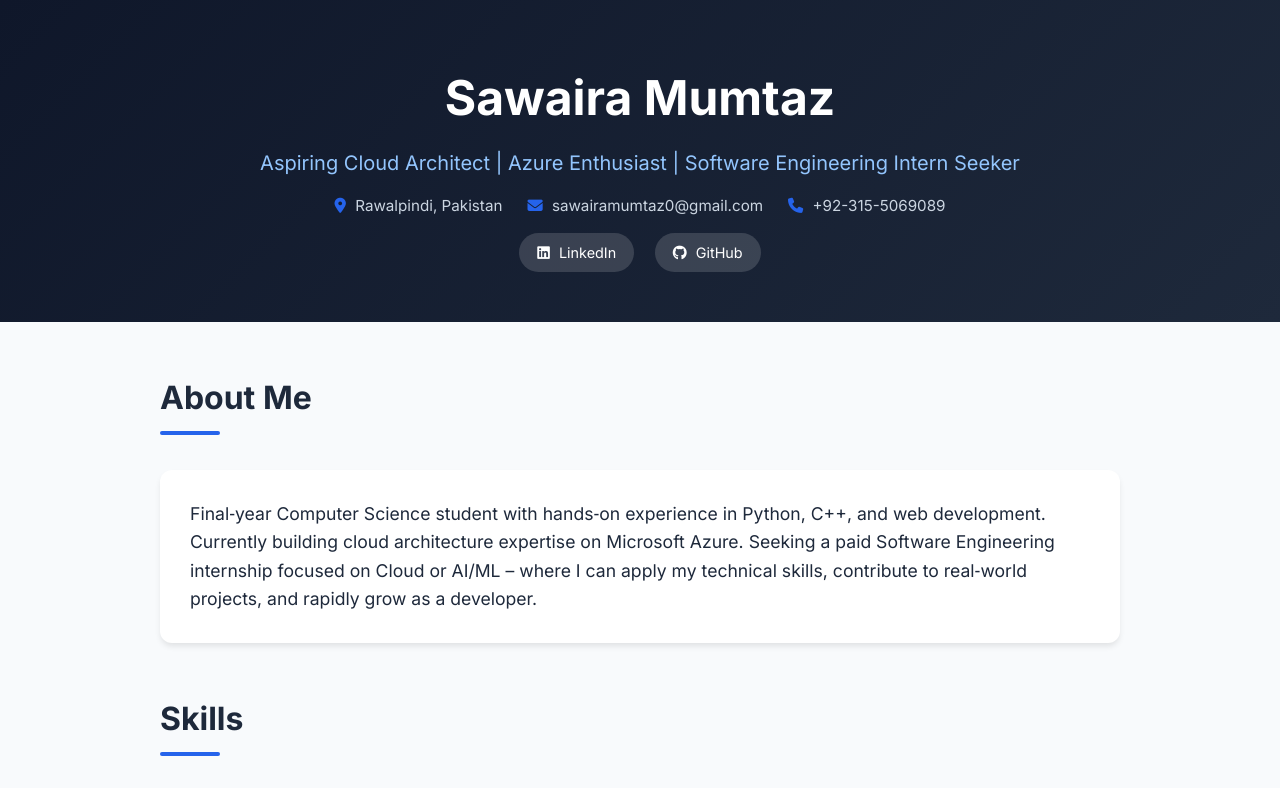
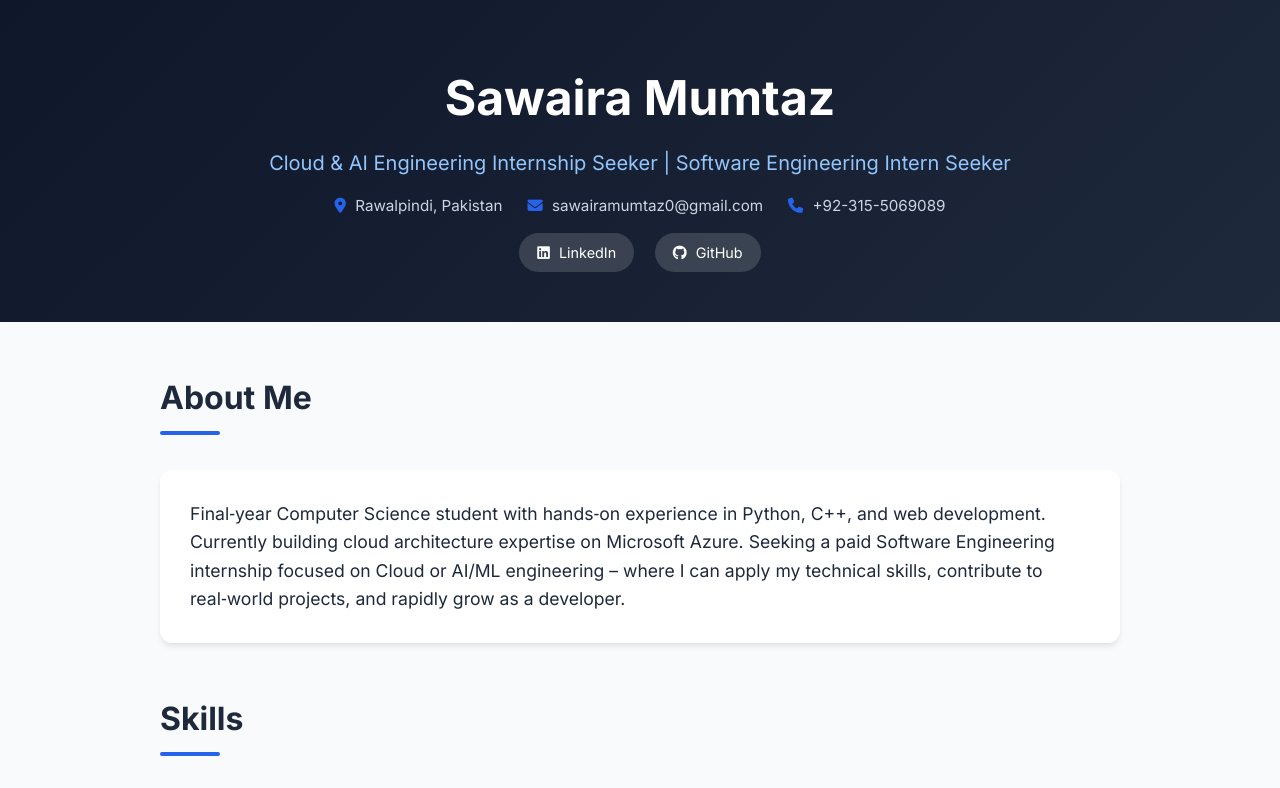
Before and after one commit to Sawaira-Mumtaz786/Protfoliowebsite, a plain HTML site: page index.html in a window 1280 px wide. Shown: the top 788 px of the page. Drawn offline with Linux system fonts and the light colour scheme.

Commit message:
Revise index.html content and structure
Updated the content of the index.html file, including changes to the tagline, about section, and project descriptions.

```diff
--- a/index.html
+++ b/index.html
@@ -14,7 +14,7 @@
         <div class="container header-content">
             <div class="header-text">
                 <h1>Sawaira Mumtaz</h1>
-                <p class="tagline">Aspiring Cloud Architect | Azure Enthusiast | Software Engineering Intern Seeker</p>
+                <p class="tagline">Cloud & AI Engineering Internship Seeker | Software Engineering Intern Seeker</p>
                 <div class="contact-info">
                     <span><i class="fas fa-map-marker-alt"></i> Rawalpindi, Pakistan</span>
                     <span><i class="fas fa-envelope"></i> sawairamumtaz0@gmail.com</span>
@@ -31,7 +31,7 @@
     <main class="container">
         <section id="about">
             <h2>About Me</h2>
-            <p>Final‑year Computer Science student with hands‑on experience in Python, C++, and web development. Currently building cloud architecture expertise on Microsoft Azure. Seeking a paid Software Engineering internship focused on Cloud or AI/ML – where I can apply my technical skills, contribute to real‑world projects, and rapidly grow as a developer.</p>
+            <p>Final‑year Computer Science student with hands‑on experience in Python, C++, and web development. Currently building cloud architecture expertise on Microsoft Azure. Seeking a paid Software Engineering internship focused on Cloud or AI/ML engineering – where I can apply my technical skills, contribute to real‑world projects, and rapidly grow as a developer.</p>
         </section>
 
         <section id="skills">
@@ -141,7 +141,7 @@
 
     <footer>
         <div class="container">
-            <p>&copy; 2025 Sawaira Mumtaz. Built with Azure & GitHub Actions.</p>
+            <p>&copy; 2025 Sawaira Mumtaz. Built with GitHub Actions.</p>
         </div>
     </footer>
 </body>
```
